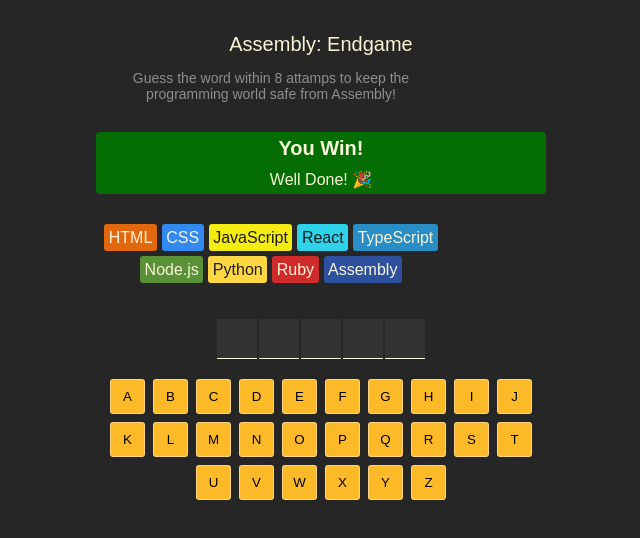
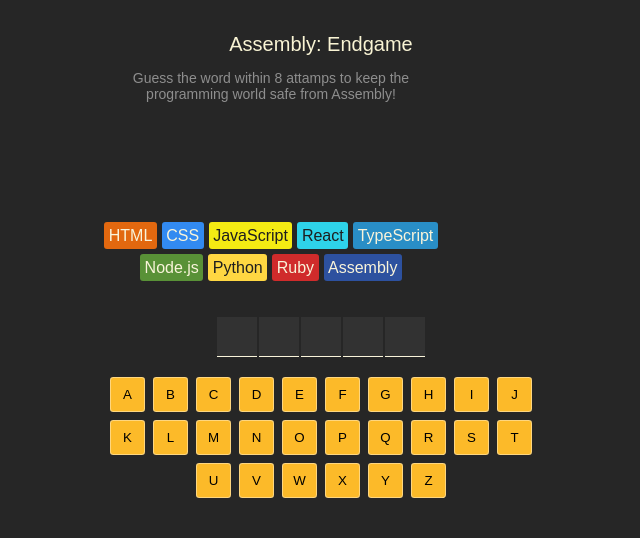
Before and after one commit to SouthBennett/assembly-endgame, a React (Vite) app: page / in a window 1280 px wide. Shown: the top 538 px of the page, without its empty margins (319-959 px from the left). Built offline with nearby package versions, Linux system fonts and the light colour scheme.

Commit message:
Assembly Endgame: Display won/lost status

```diff
--- a/src/App.jsx
+++ b/src/App.jsx
@@ -23,7 +23,7 @@
   const isGameWon = currentWord.split("").every(letter => guessedLetters.includes(letter))
   // console.log("You Win!: " + isGameWon)
 
-  const isGameOver = isGameLost || isGameWon
+  const isGameOver = isGameWon || isGameLost
 
   const splitCurrentWord = currentWord.split("")
 
@@ -56,7 +56,11 @@
   return (
     <main>
       <Header />
-      <Status />
+      <Status
+        isGameWon={isGameWon}
+        isGameLost={isGameLost}
+        isGameOver={isGameOver}
+      />
       <section className="language-chips">
         {languageChips}
         {/* {wrongGuessesCount} */}
--- a/src/components/Status.jsx
+++ b/src/components/Status.jsx
@@ -1,10 +1,28 @@
-import { useState } from 'react'
+import clsx from "clsx"
+export default function Status(props) {
 
-export default function Status() {
+  const gameStatusClass = clsx("game-status", {
+    won: props.isGameWon,
+    lost: props.isGameLost
+  })
   return (
-    <section className="game-status">
-      <h2>You Win!</h2>
-      <p>Well Done! 🎉</p>
-    </section>
+    <section className={gameStatusClass}>
+      {props.isGameOver ? (
+        props.isGameWon ? (
+          <>
+            <h2>You Win!</h2>
+            <p>Well Done! 🎉</p>
+          </>
+        ) : (
+          <>
+            <h2>You Lose</h2>
+            <p>You lose! Better start learning Assembly 😭</p>
+          </>
+          )
+      ) : (
+          null
+        )
+      }
+</section>
   )
 }
--- a/src/index.css
+++ b/src/index.css
@@ -30,13 +30,21 @@
 }
 
 section.game-status {
-  background-color: rgb(4, 110, 4);
   display: flex;
   flex-direction: column;
   align-items: center;
   color: #F9F4DA;
+  min-height: 60px;
   border-radius: 4px;
   margin-block: 30px;
+}
+
+section.game-status.won {
+  background-color: #046e04;
+}
+
+section.game-status.lost {
+  background-color: #BA2A2A
 }
 
 section.game-status > h2 {
```
